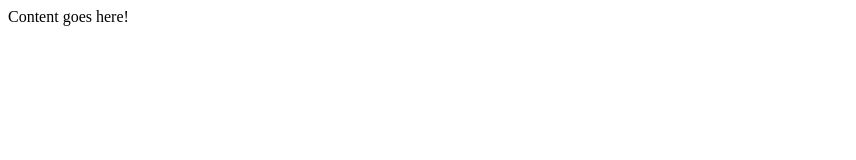
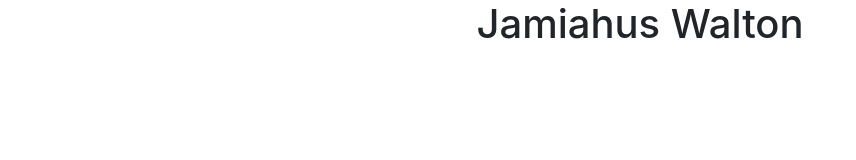
Before and after one commit to jamiahuswalton/Online_Folio, a plain HTML site: page Online_Folio/index.html in a window 1280 px wide. Shown: the whole page, without its empty margins (0-856 px from the left). Drawn offline with nearby package versions, Linux system fonts and the light colour scheme.

Commit message:
iteration

```diff
--- a/Online_Folio/index.html
+++ b/Online_Folio/index.html
@@ -4,9 +4,15 @@
     <meta charset="utf-8" />
     <title>Online_Folio</title>
     <link href="css/default.css" rel="stylesheet" />
+    <link rel="stylesheet" href="https://stackpath.bootstrapcdn.com/bootstrap/4.1.3/css/bootstrap.min.css" integrity="sha384-MCw98/SFnGE8fJT3GXwEOngsV7Zt27NXFoaoApmYm81iuXoPkFOJwJ8ERdknLPMO" crossorigin="anonymous">
+
+    <title>Jamiahus Walton</title>
 </head>
 <body>
-    <div>Content goes here!</div>
     <script src="js/main.js"></script>
+    <div class="col-12" style="text-align:center">
+        <h1>Jamiahus Walton</h1>
+    </div>
+
 </body>
 </html>
```
